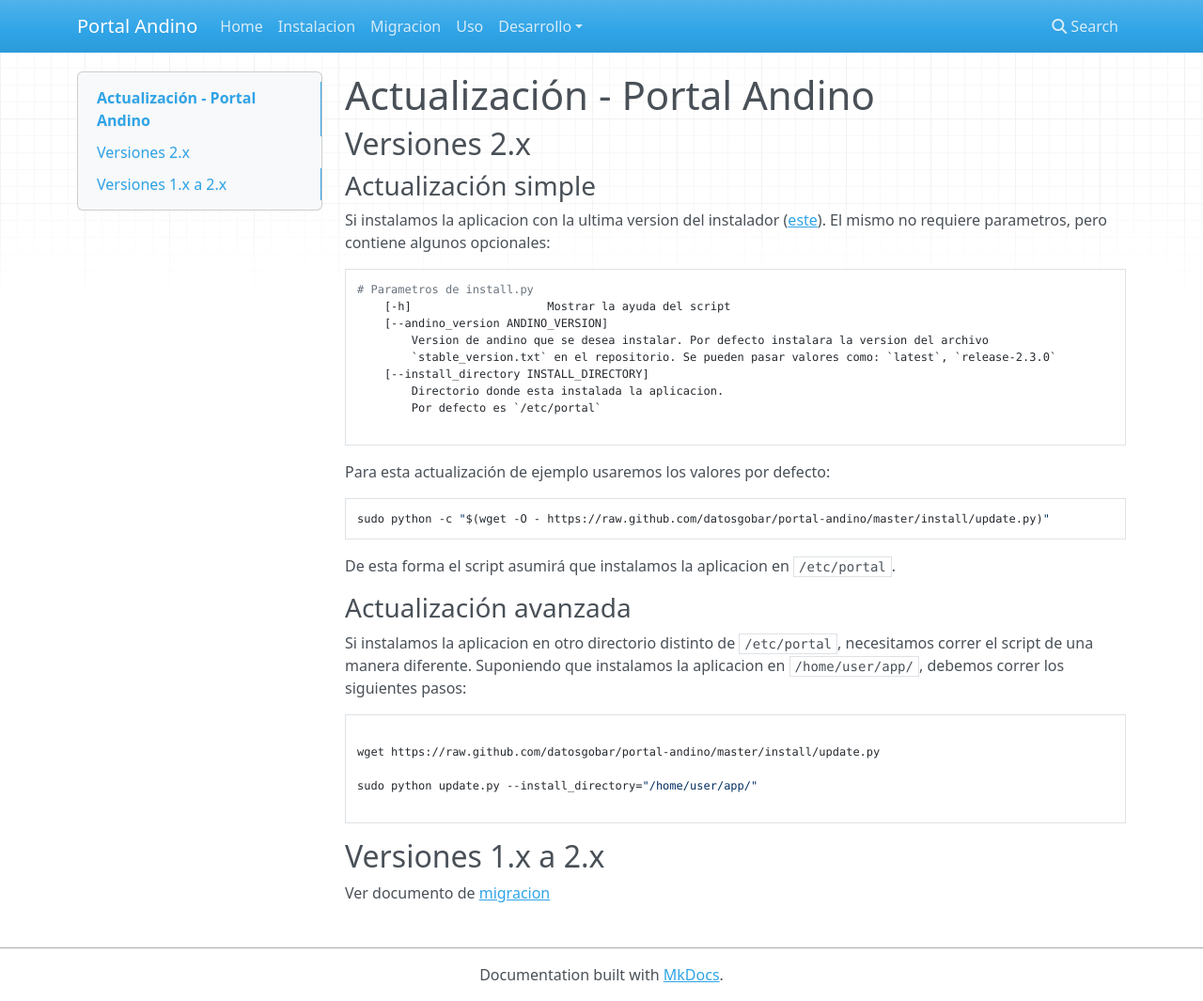
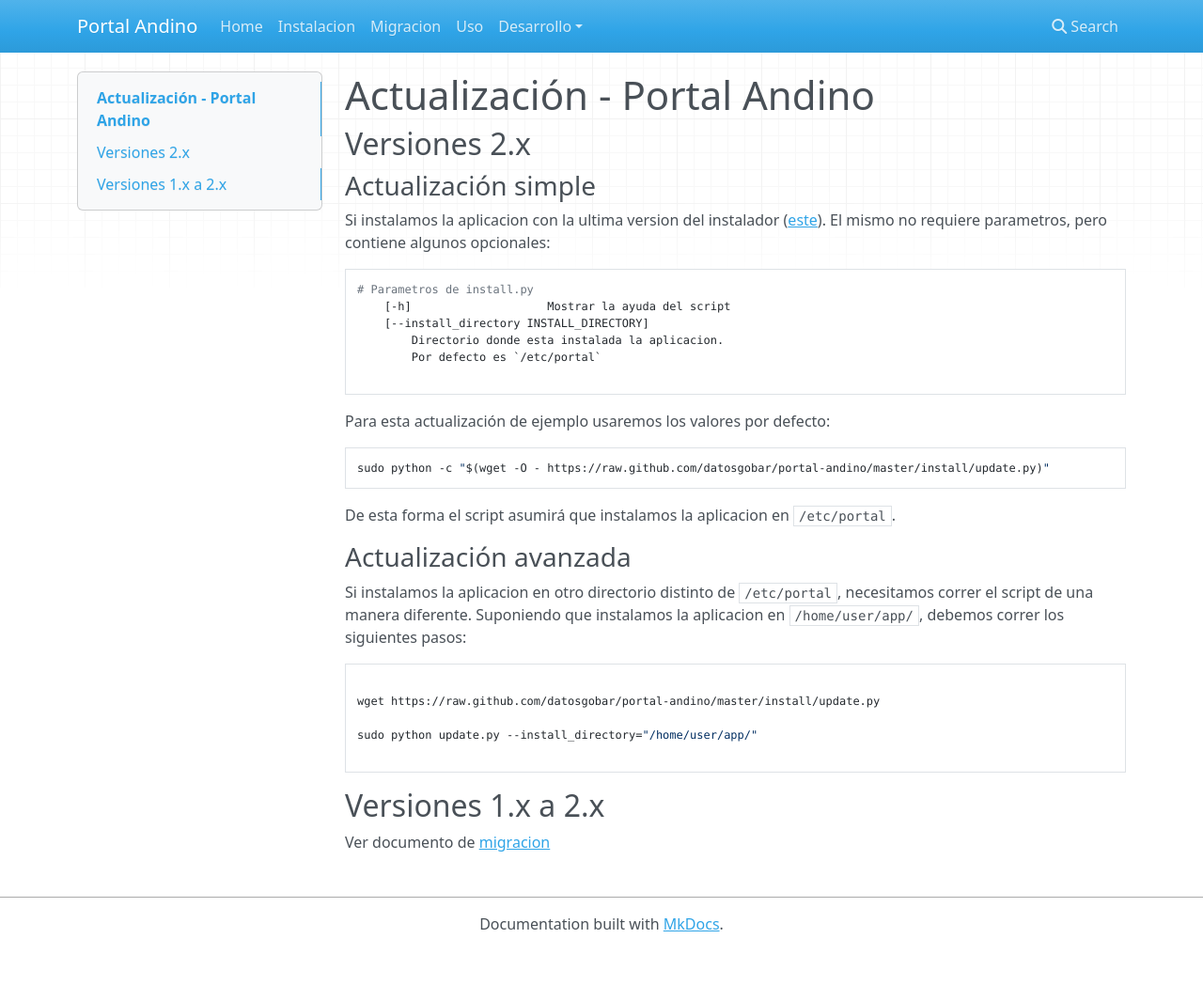
Before and after one commit to datosgobar/portal-andino, an MkDocs documentation site: the page built from docs/setup/update.md, in a window 1280 px wide and 1065 px high. Shown: the whole window at 94% size. Built offline with MkDocs 1.6.1, drawn with Linux system fonts in a browser that asks for light colours; nearby versions of some CDN libraries; old or Windows-style settings are respelled for this version of MkDocs.

Commit message:
Saco el parámetro '--andino_version' de la documentacion
refs:#92

````diff
--- a/docs/setup/update.md
+++ b/docs/setup/update.md
@@ -10,9 +10,6 @@
 ```bash
 # Parametros de install.py
     [-h]                    Mostrar la ayuda del script
-    [--andino_version ANDINO_VERSION]
-        Version de andino que se desea instalar. Por defecto instalara la version del archivo
-        `stable_version.txt` en el repositorio. Se pueden pasar valores como: `latest`, `release-2.3.0`
     [--install_directory INSTALL_DIRECTORY]
         Directorio donde esta instalada la aplicacion.
         Por defecto es `/etc/portal`
````
Also changed, not shown: docs/setup/install.md (+0 -3 lines).
